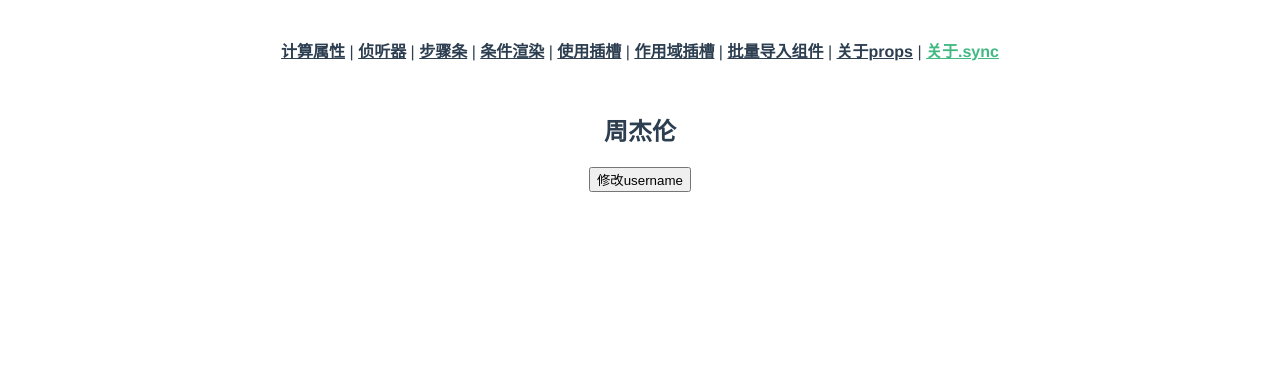
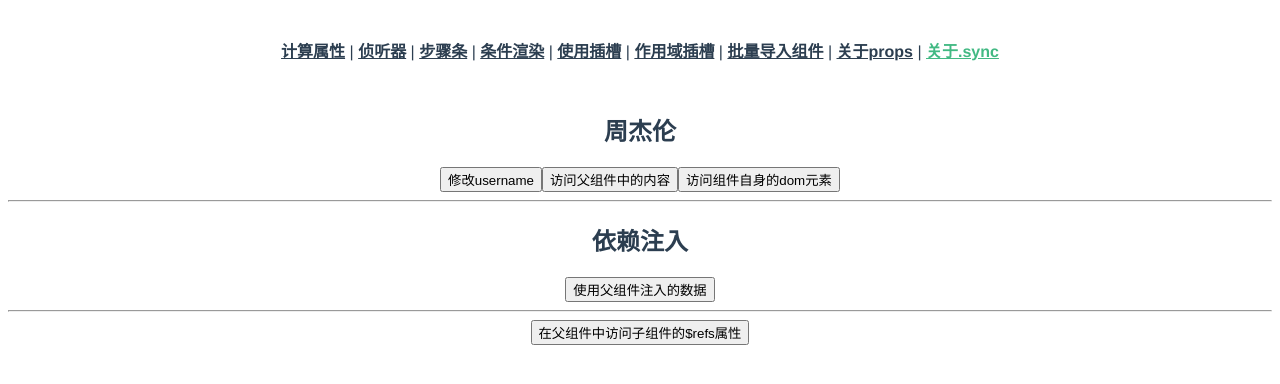
Before and after one commit to Mchen1197729/vue-study-demo, a Vue app: page /#/about-sync in a window 1280 px wide. Shown: the top 384 px of the page. Built offline with nearby package versions, Linux system fonts and the light colour scheme.

Commit message:
5.8上午添加：关于vue中依赖注入的细节

```diff
--- a/src/components/SyncDemo.vue
+++ b/src/components/SyncDemo.vue
@@ -1,15 +1,21 @@
 <template>
   <div class="sync-demo">
-    <h2>{{username}}</h2>
+    <h2 ref="username">{{username}}</h2>
     <div>
       <button @click="updateUsername">修改username</button>
+      <button @click="showSuperData">访问父组件中的内容</button>
+      <button @click="showSelfDom">访问组件自身的dom元素</button>
+      <hr>
+      <h2>依赖注入</h2>
+      <button @click="useInject">使用父组件注入的数据</button>
     </div>
   </div>
 </template>
 
 <script>
   export default {
-    name:'SyncDemo',
+    name: 'SyncDemo',
+    inject: ['super_name', 'super_say', 'root_name'],
     props: {
       username: {
         type: String,
@@ -22,6 +28,19 @@
     methods: {
       updateUsername() {
         this.$emit('update:username', '波多野结衣')
+      },
+      showSuperData() {
+        //在子组件中访问根实例组件this.$root(指的是在main.js文件中创建的Vue实例)的数据（一般不用）
+        console.log(this.$root)
+        //this.$parent只的是使用了该组件的父组件（一般不用）
+        console.log(this.$parent)
+      },
+      showSelfDom() {
+        console.dir(this.$refs.username)
+      },
+      useInject() {
+        this.super_say()
+        console.log(this.super_name, this.root_name)
       }
     }
   }
--- a/src/main.js
+++ b/src/main.js
@@ -13,6 +13,11 @@ Vue.prototype.$lodash = _
 
 
 new Vue({
+  provide() {
+    return {
+      root_name: '根实例'
+    }
+  },
   router,
   render: h => h(App)
 }).$mount('#app')
--- a/src/views/AboutSyncDemo.vue
+++ b/src/views/AboutSyncDemo.vue
@@ -8,16 +8,39 @@
         1.vue提供的语法糖`.sync`修饰符，其本质就是给父组件添加了子组件发布的自定义事件的监听处理函数
           而且该语法糖只能去改变父组件传入子组件的prop属性的值，其他的都做不了
     -->
-    <SyncDemo :username.sync="username"/>
+    <SyncDemo ref="syncDemo" :username.sync="username"/>
+    <hr>
+    <div>
+      <button @click="showSubRef">在父组件中访问子组件的$refs属性</button>
+    </div>
   </div>
 </template>
 
 <script>
 
   export default {
+    /*
+    * 依赖注入：provide/inject
+    * 1.父组件provide一些数据给任意的子组件
+    * 2.子组件将这些数据inject到组件自身当中,这样子组件就可以使用父组件中的数据了
+    * */
+    provide() {
+      return {
+        super_name: '灭霸',
+        super_say() {
+          console.log('Hello I am 灭霸')
+        }
+      }
+    },
     data() {
       return {
         username: '周杰伦'
+      }
+    },
+    methods: {
+      showSubRef() {
+        //通过下面的方式就可以在父组件中访问到子组件中添加了ref属性的原生dom结构了
+        console.log(this.$refs.syncDemo.$refs)
       }
     },
     components: {
```
Also changed, not shown: 1 other file (tests, documents, lock files or other folders).
